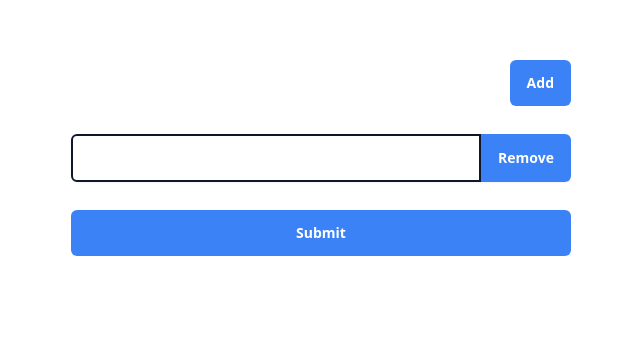
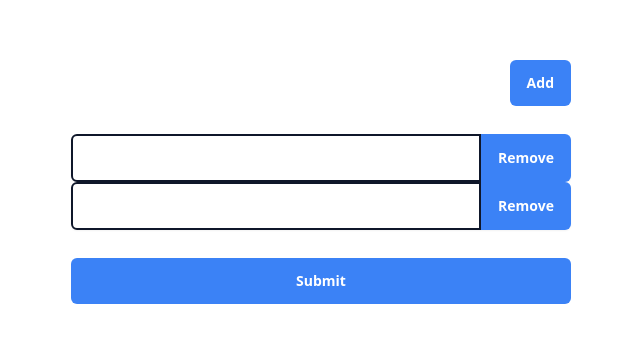
Before and after one commit to bug-king-solver/vue-form-validation, a Vue app: page / in a window 1280 px wide. Shown: the part 140-482 px from the top of the page, without its empty margins (319-959 px from the left). Built offline with nearby package versions, Linux system fonts and the light colour scheme.

Commit message:
feat: add addnewfield function

```diff
--- a/src/components/InputList.vue
+++ b/src/components/InputList.vue
@@ -4,11 +4,14 @@
             <form>
                 <div class="flex justify-end mb-7">
                     <button type="button"
-                        class="py-3 px-4 inline-flex flex-shrink-0 justify-center items-center gap-2 rounded-md border border-transparent font-semibold bg-blue-500 text-white hover:bg-blue-600 focus:z-10 focus:outline-none focus:ring-2 focus:ring-blue-500 transition-all text-sm">
+                        class="py-3 px-4 inline-flex flex-shrink-0 justify-center items-center gap-2 rounded-md border border-transparent font-semibold bg-blue-500 text-white hover:bg-blue-600 focus:z-10 focus:outline-none focus:ring-2 focus:ring-blue-500 transition-all text-sm"
+                        @click="add">
                         Add
                     </button>
                 </div>
-                <InputItem />
+                <div v-for="(field, index) in fields" :key="index">
+                    <InputItem />
+                </div>
                 <div class="flex justify-between mt-7">
                     <button type="button"
                         class="py-3 px-4 inline-flex w-full flex-shrink-0 justify-center items-center gap-2 rounded-md border border-transparent font-semibold bg-blue-500 text-white hover:bg-blue-600 focus:z-10 focus:outline-none focus:ring-2 focus:ring-blue-500 transition-all text-sm">
@@ -20,5 +23,17 @@
     </div>
 </template>
 <script setup lang="ts">
+import { computed } from 'vue';
+import { useStore } from '../store';
+import { ActionType } from '../store/actions';
+import { InputField } from '../store/state';
 import InputItem from './InputItem.vue';
+const store = useStore();
+const fields = computed(() => store.state.fields);
+const add = () => {
+    const field: InputField = {
+        value: ""
+    };
+    store.dispatch(ActionType.AddField, field);
+}
 </script>
```
